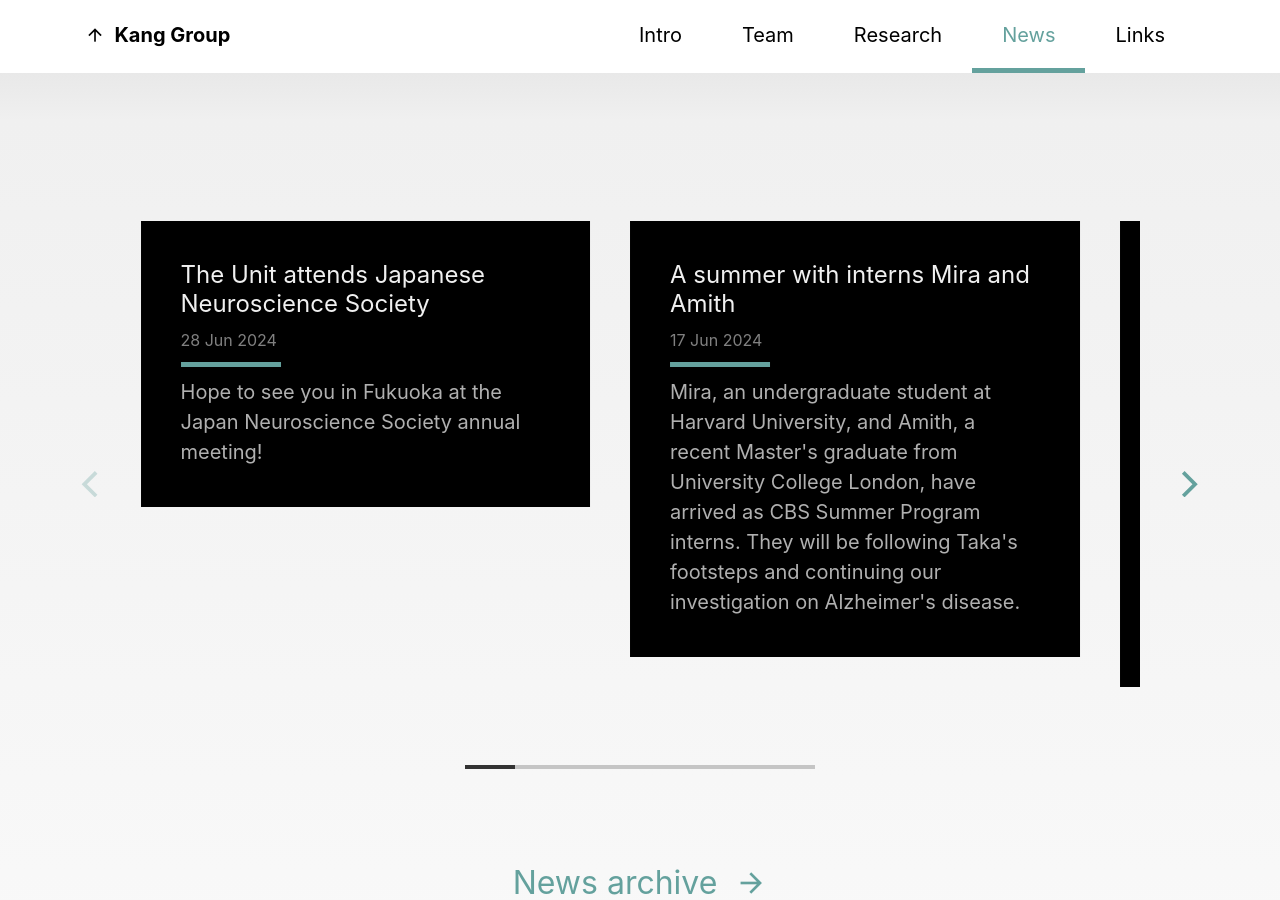
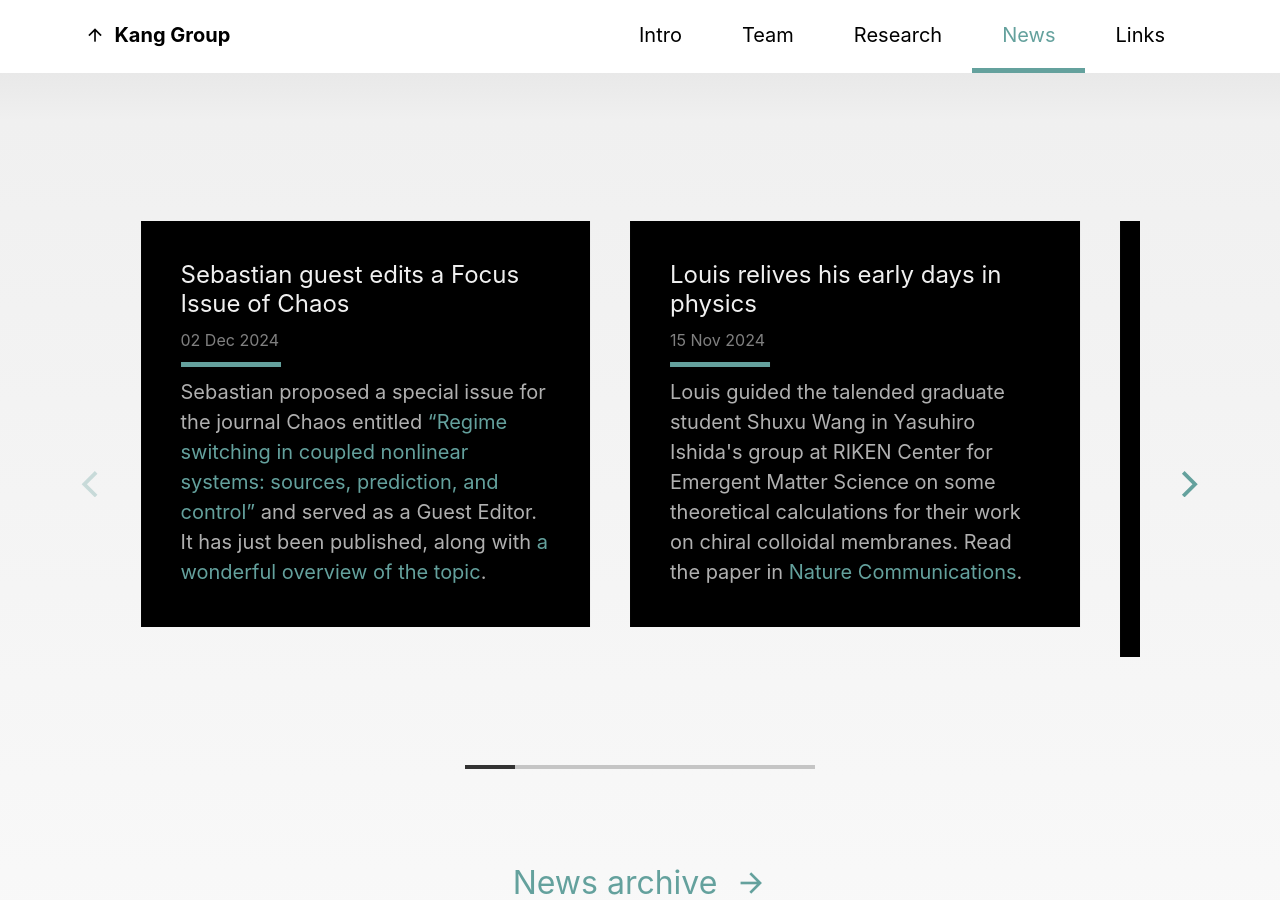
Before and after one commit to louiskang/group.github.io, a Jekyll site: the page built from index.html, in a window 1280 px wide and 900 px high, scrolled down 6784 px. Built offline with Jekyll 4.4.1, drawn with Linux system fonts in a browser that asks for light colours; some web fonts are replaced.

Commit message:
Updated news

```diff
--- a/_data/news.yml
+++ b/_data/news.yml
@@ -118,7 +118,7 @@
   date: 2024-02-04
   text: "Ismaeel will be presenting &ldquo;Seizure susceptibility is related to task computations in recurrent neural networks&rdquo; and Sebastian, in collaboration with <a href='https://www.scl.rs/scl-members/members/28-scl-members/members/914-igor-franovic'>Igor Franović</a> from the University of Belgrade, will be presenting &ldquo;Metabolic dynamics shapes neural activity: a framework for control of epilepsy&rdquo; at Cosyne 2024. Please visit their posters if you are headed to Lisbon."
 
-- title: Sebastian paper on the ketogenic diet in Chaos
+- title: Sebastian's paper on the ketogenic diet in Chaos
   date: 2024-05-22
   text: "Sebastian's paper on the ketogenic diet has been published in <a href='https://doi.org/10.1063/5.0180954'>Chaos</a>. He guided the project from conceptualization to publication in collaboration with <a href='https://www.scl.rs/scl-members/members/28-scl-members/members/914-igor-franovic'>Igor Franović</a> from the University of Belgrade."
 
@@ -133,3 +133,15 @@
 - title: The Unit attends Japanese Neuroscience Society
   date: 2024-06-28
   text: Hope to see you in Fukuoka at the Japan Neuroscience Society annual meeting!
+
+- title: Jason joins as a Master's student
+  date: 2024-10-01
+  text: Jason is a Master's student in Neural Computation at ETH Zurich and the University of Zurich. Louis will be co-mentoring his thesis along with Benjamin Grewe at ETH Zurich. Stay tuned as he dives into how neural networks form and use schemas during continual learning.
+
+- title: Louis relives his early days in physics
+  date: 2024-11-15
+  text: "Louis guided the talended graduate student Shuxu Wang in Yasuhiro Ishida's group at RIKEN Center for Emergent Matter Science on some theoretical calculations for their work on chiral colloidal membranes. Read the paper in <a href='https://www.nature.com/articles/s41467-024-54217-x'>Nature Communications</a>."
+
+- title: Sebastian guest edits a Focus Issue of Chaos
+  date: 2024-12-02
+  text: "Sebastian proposed a special issue for the journal Chaos entitled <a href='https://pubs.aip.org/cha/collection/1220/Regime-switching-in-coupled-nonlinear-systems'>&ldquo;Regime switching in coupled nonlinear systems: sources, prediction, and control&rdquo;</a> and served as a Guest Editor. It has just been published, along with <a href='https://pubs.aip.org/aip/cha/article/34/12/120401/3323324/Regime-switching-in-coupled-nonlinear-systems'>a wonderful overview of the topic</a>."
```
